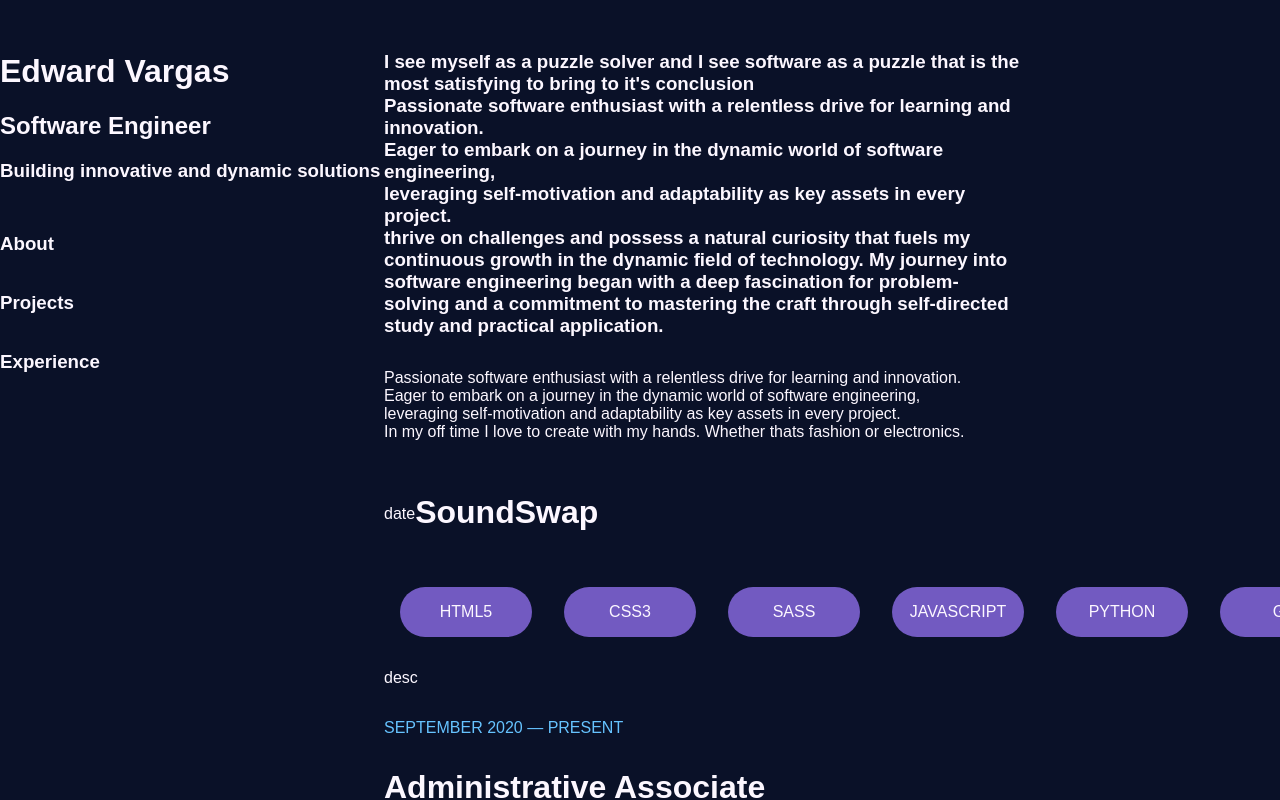
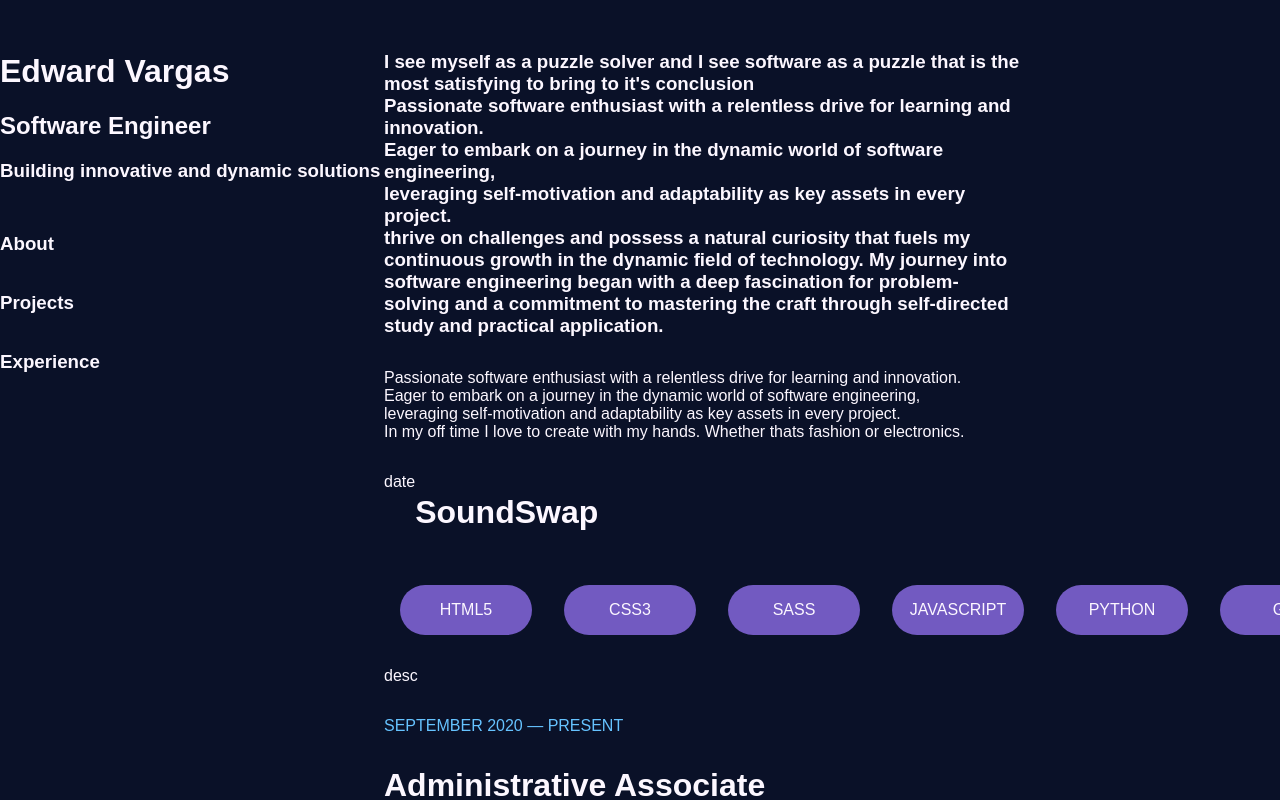
Before and after one commit to Edthev/edwardvargas.dev, a React (Vite) app in the folder 9may2024/: page / in a window 1280 px wide. Shown: the top 800 px of the page. Built offline with nearby package versions, Linux system fonts and the light colour scheme.

Commit message:
removed margin

```diff
--- a/9may2024/src/components/projects/ProjectDetails.scss
+++ b/9may2024/src/components/projects/ProjectDetails.scss
@@ -26,5 +26,7 @@
             }
         }
 
-    &__time{}
+    &__time{
+        margin:0;
+    }
 }
```
